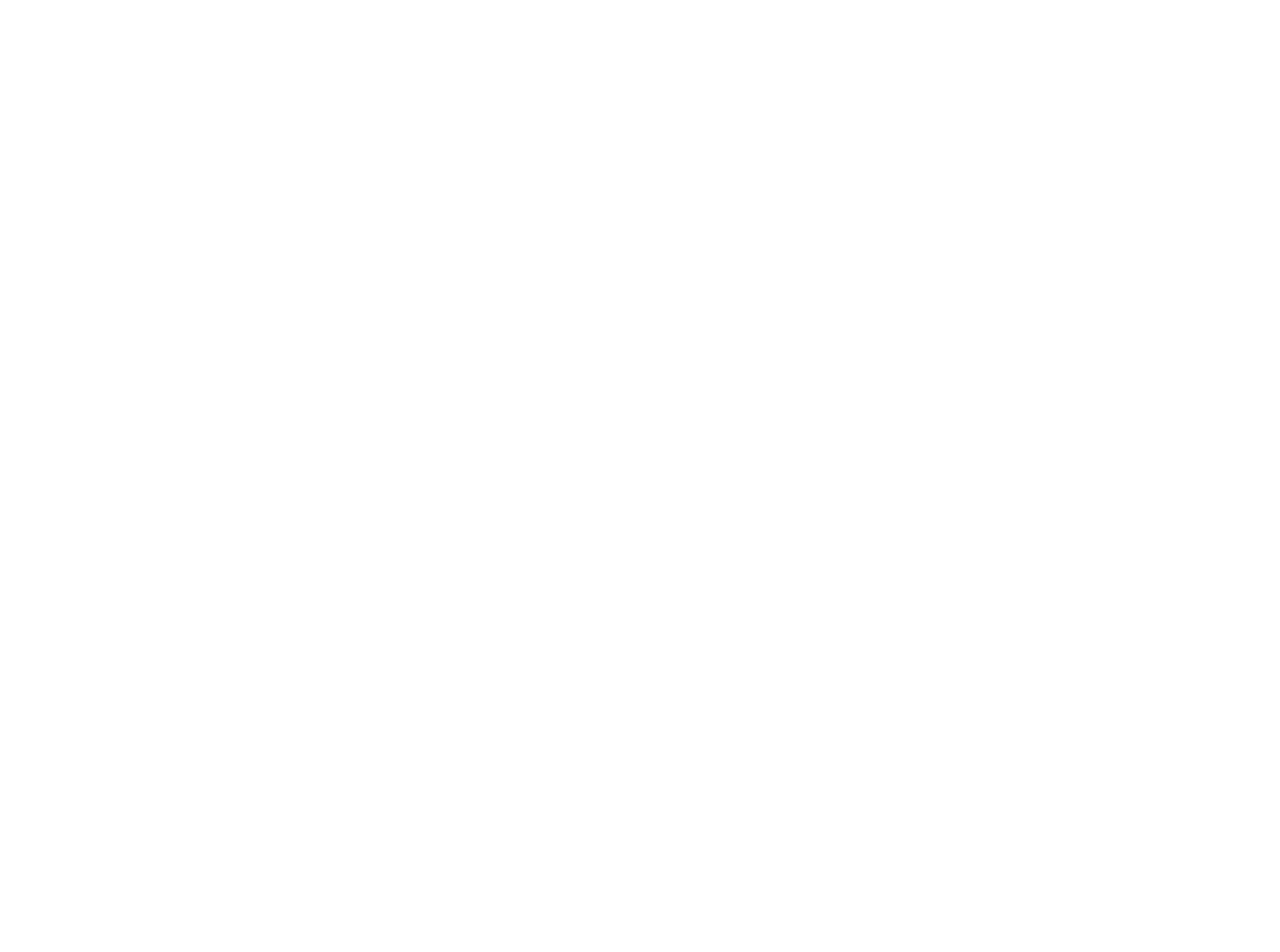
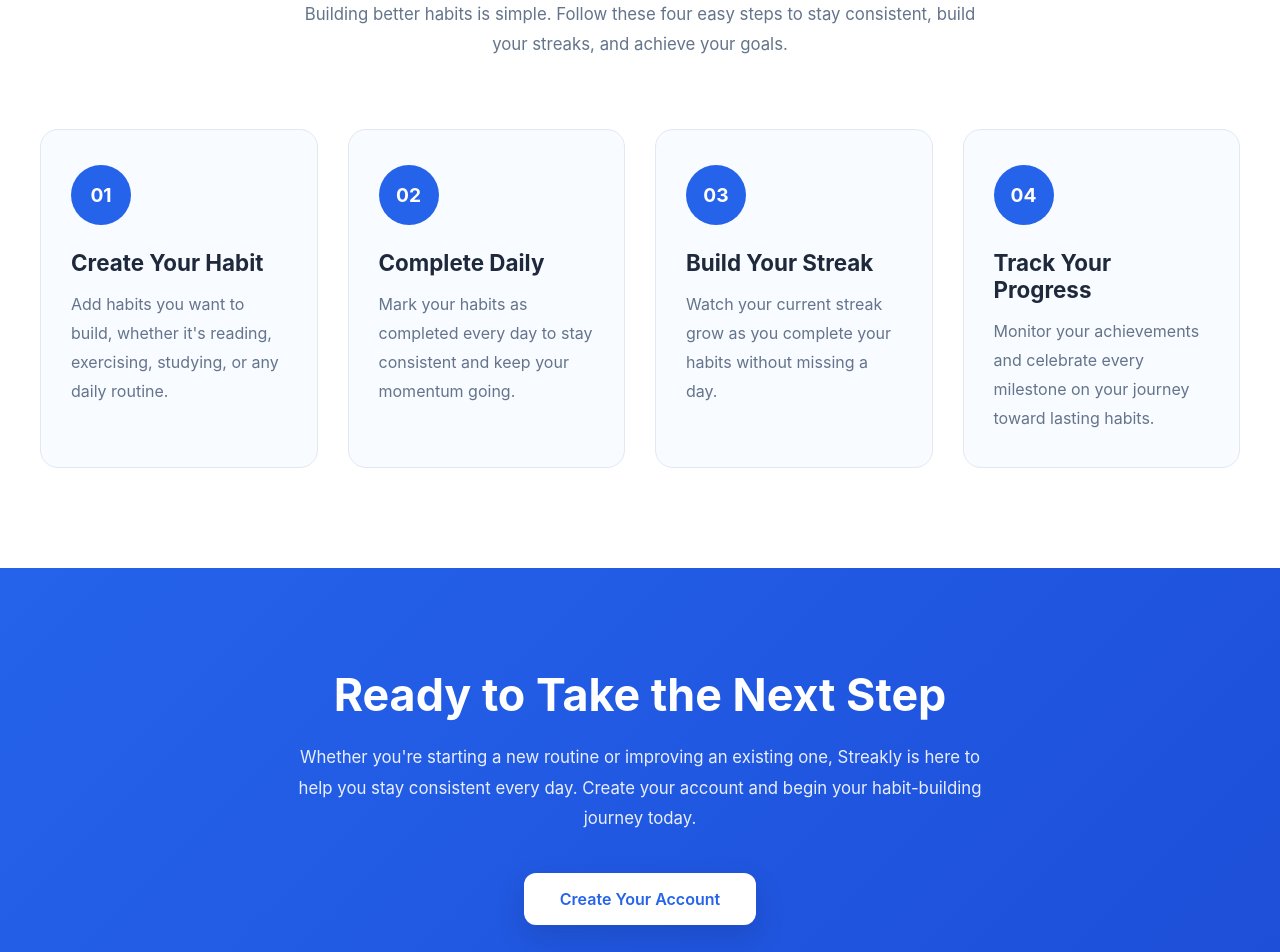
Before and after one commit to Htut-7/habbit_tracker, a React (Vite) app: page / in a window 1280 px wide. Shown: the part 1880-2832 px from the top of the page. Before the commit the page ends 1707 px from the top, so only its background shows below. Built offline with nearby package versions, Linux system fonts and the light colour scheme; no server answers.

Commit message:
feat: add How It Works and Call to Action sections with profile improvements

```diff
--- /dev/null
+++ b/src/Components/CallToAction.jsx
@@ -0,0 +1,20 @@
+import "../Css/CallToAction.css";
+import { Link } from "react-router-dom";
+
+export default function CallToAction() {
+  return (
+    <div className="calltoaction">
+      <div className="calltoaction-container">
+        <h2>Ready to Take the Next Step</h2>
+        <p>
+          Whether you're starting a new routine or improving an existing one,
+          Streakly is here to help you stay consistent every day. Create your
+          account and begin your habit-building journey today.
+        </p>
+        <div className="calltoaction-btn">
+          <Link to="/register">Create Your Account</Link>
+        </div>
+      </div>
+    </div>
+  );
+}
--- /dev/null
+++ b/src/Components/HowItWork.jsx
@@ -0,0 +1,55 @@
+import "../Css/HowItWork.css";
+
+export default function HowItWorks() {
+  return (
+    <section className="how-section">
+      <div className="how-container">
+        <div className="how-header">
+          <h2>How Streakly Works</h2>
+          <p>
+            Building better habits is simple. Follow these four easy steps to
+            stay consistent, build your streaks, and achieve your goals.
+          </p>
+        </div>
+
+        <div className="how-grid">
+          <div className="how-card">
+            <div className="how-number">01</div>
+            <h3>Create Your Habit</h3>
+            <p>
+              Add habits you want to build, whether it's reading, exercising,
+              studying, or any daily routine.
+            </p>
+          </div>
+
+          <div className="how-card">
+            <div className="how-number">02</div>
+            <h3>Complete Daily</h3>
+            <p>
+              Mark your habits as completed every day to stay consistent and
+              keep your momentum going.
+            </p>
+          </div>
+
+          <div className="how-card">
+            <div className="how-number">03</div>
+            <h3>Build Your Streak</h3>
+            <p>
+              Watch your current streak grow as you complete your habits
+              without missing a day.
+            </p>
+          </div>
+
+          <div className="how-card">
+            <div className="how-number">04</div>
+            <h3>Track Your Progress</h3>
+            <p>
+              Monitor your achievements and celebrate every milestone on your
+              journey toward lasting habits.
+            </p>
+          </div>
+        </div>
+      </div>
+    </section>
+  );
+}
--- /dev/null
+++ b/src/Css/CallToAction.css
@@ -0,0 +1,99 @@
+.calltoaction {
+  padding: 100px 20px;
+  background: linear-gradient(135deg, #2563eb, #1d4ed8);
+}
+
+.calltoaction-container {
+  max-width: 900px;
+  margin: 0 auto;
+  text-align: center;
+}
+
+.calltoaction-container h2 {
+  font-size: 2.8rem;
+  font-weight: 700;
+  color: #ffffff;
+  margin-bottom: 20px;
+}
+
+.calltoaction-container p {
+  max-width: 700px;
+  margin: 0 auto 40px;
+  font-size: 1.05rem;
+  line-height: 1.8;
+  color: rgba(255, 255, 255, 0.9);
+}
+
+.calltoaction-btn {
+  display: flex;
+  justify-content: center;
+}
+
+.calltoaction-btn a {
+  display: inline-flex;
+  align-items: center;
+  justify-content: center;
+  padding: 16px 36px;
+  background: #ffffff;
+  color: #2563eb;
+  text-decoration: none;
+  font-size: 1rem;
+  font-weight: 600;
+  border-radius: 12px;
+  transition: all 0.3s ease;
+  box-shadow: 0 12px 30px rgba(15, 23, 42, 0.15);
+}
+
+.calltoaction-btn a:hover {
+  transform: translateY(-4px);
+  background: #eff6ff;
+  box-shadow: 0 18px 40px rgba(15, 23, 42, 0.2);
+}
+
+.calltoaction-btn a:active {
+  transform: translateY(-1px);
+}
+
+@media (max-width: 992px) {
+  .calltoaction {
+    padding: 80px 20px;
+  }
+
+  .calltoaction-container h2 {
+    font-size: 2.3rem;
+  }
+}
+
+@media (max-width: 768px) {
+  .calltoaction-container h2 {
+    font-size: 2rem;
+  }
+
+  .calltoaction-container p {
+    font-size: 1rem;
+  }
+
+  .calltoaction-btn a {
+    width: 100%;
+    max-width: 320px;
+  }
+}
+
+@media (max-width: 480px) {
+  .calltoaction {
+    padding: 70px 16px;
+  }
+
+  .calltoaction-container h2 {
+    font-size: 1.8rem;
+  }
+
+  .calltoaction-container p {
+    font-size: 0.95rem;
+    line-height: 1.7;
+  }
+
+  .calltoaction-btn a {
+    width: 100%;
+  }
+}
--- /dev/null
+++ b/src/Css/HowItWork.css
@@ -0,0 +1,116 @@
+.how-section {
+  padding: 100px 20px;
+  background: #ffffff;
+}
+
+.how-container {
+  max-width: 1200px;
+  margin: 0 auto;
+}
+
+.how-header {
+  max-width: 700px;
+  margin: 0 auto 70px;
+  text-align: center;
+}
+
+.how-header h2 {
+  font-size: 2.8rem;
+  font-weight: 700;
+  color: #1e3a8a;
+  margin-bottom: 18px;
+}
+
+.how-header p {
+  font-size: 1.05rem;
+  line-height: 1.8;
+  color: #64748b;
+}
+
+.how-grid {
+  display: grid;
+  grid-template-columns: repeat(auto-fit, minmax(260px, 1fr));
+  gap: 30px;
+}
+
+.how-card {
+  background: #f8fbff;
+  border: 1px solid #e2e8f0;
+  border-radius: 18px;
+  padding: 35px 30px;
+  transition: all 0.3s ease;
+}
+
+.how-card:hover {
+  transform: translateY(-8px);
+  box-shadow: 0 18px 45px rgba(15, 23, 42, 0.08);
+}
+
+.how-number {
+  width: 60px;
+  height: 60px;
+  background: #2563eb;
+  color: #ffffff;
+  border-radius: 50%;
+  display: flex;
+  align-items: center;
+  justify-content: center;
+  font-size: 1.2rem;
+  font-weight: 700;
+  margin-bottom: 24px;
+}
+
+.how-card h3 {
+  font-size: 1.4rem;
+  color: #1e293b;
+  margin-bottom: 14px;
+}
+
+.how-card p {
+  color: #64748b;
+  line-height: 1.8;
+}
+
+@media (max-width: 992px) {
+  .how-section {
+    padding: 80px 20px;
+  }
+
+  .how-header h2 {
+    font-size: 2.3rem;
+  }
+}
+
+@media (max-width: 768px) {
+  .how-grid {
+    grid-template-columns: 1fr;
+  }
+
+  .how-header h2 {
+    font-size: 2rem;
+  }
+
+  .how-card {
+    padding: 30px 24px;
+  }
+}
+
+@media (max-width: 480px) {
+  .how-section {
+    padding: 70px 16px;
+  }
+
+  .how-header h2 {
+    font-size: 1.8rem;
+  }
+
+  .how-number {
+    width: 55px;
+    height: 55px;
+    font-size: 1.1rem;
+  }
+
+  .how-card h3 {
+    font-size: 1.25rem;
+  }
+}
--- a/src/Css/Profile.css
+++ b/src/Css/Profile.css
@@ -0,0 +1,139 @@
+.profile-page {
+  min-height: 100vh;
+  padding: 100px 20px;
+  background: #f8fbff;
+}
+
+.profile-page-container {
+  max-width: 700px;
+  margin: 0 auto;
+}
+
+.profile-page-container h2 {
+  font-size: 2.8rem;
+  font-weight: 700;
+  color: #1e3a8a;
+  text-align: center;
+  margin-bottom: 18px;
+}
+
+.profile-page-container > p {
+  max-width: 600px;
+  margin: 0 auto 50px;
+  text-align: center;
+  color: #64748b;
+  font-size: 1.05rem;
+  line-height: 1.8;
+}
+
+.profile-page-form {
+  background: #ffffff;
+  border: 1px solid #e2e8f0;
+  border-radius: 20px;
+  padding: 40px;
+  box-shadow: 0 20px 45px rgba(15, 23, 42, 0.06);
+}
+
+.profile-page-form form {
+  display: flex;
+  flex-direction: column;
+}
+
+.profile-page-form label {
+  font-size: 0.95rem;
+  font-weight: 600;
+  color: #1e293b;
+  margin-bottom: 10px;
+}
+
+.profile-page-form input {
+  width: 100%;
+  padding: 15px 18px;
+  border: 1px solid #cbd5e1;
+  border-radius: 12px;
+  outline: none;
+  font-size: 1rem;
+  color: #1e293b;
+  background: #ffffff;
+  transition: all 0.3s ease;
+  margin-bottom: 24px;
+}
+
+.profile-page-form input::placeholder {
+  color: #94a3b8;
+}
+
+.profile-page-form input:focus {
+  border-color: #2563eb;
+  box-shadow: 0 0 0 4px rgba(37, 99, 235, 0.12);
+}
+
+.profile-form-btn {
+  margin-top: 10px;
+}
+
+.profile-form-btn button {
+  width: 100%;
+  border: none;
+  border-radius: 12px;
+  padding: 15px;
+  background: #2563eb;
+  color: #ffffff;
+  font-size: 1rem;
+  font-weight: 600;
+  display: flex;
+  align-items: center;
+  justify-content: center;
+  gap: 10px;
+  cursor: pointer;
+  transition: all 0.3s ease;
+}
+
+.profile-form-btn button:hover {
+  background: #1d4ed8;
+  transform: translateY(-2px);
+}
+
+.profile-form-btn button:active {
+  transform: translateY(0);
+}
+
+@media (max-width: 768px) {
+  .profile-page {
+    padding: 80px 20px;
+  }
+
+  .profile-page-container h2 {
+    font-size: 2.2rem;
+  }
+
+  .profile-page-form {
+    padding: 30px 24px;
+  }
+}
+
+@media (max-width: 480px) {
+  .profile-page {
+    padding: 70px 16px;
+  }
+
+  .profile-page-container h2 {
+    font-size: 1.8rem;
+  }
+
+  .profile-page-container > p {
+    font-size: 1rem;
+  }
+
+  .profile-page-form {
+    padding: 24px 20px;
+  }
+
+  .profile-page-form input {
+    padding: 14px 16px;
+  }
+
+  .profile-form-btn button {
+    padding: 14px;
+  }
+}
--- a/src/Hooks/useComplete.jsx
+++ b/src/Hooks/useComplete.jsx
@@ -108,16 +108,14 @@
 
   const getCurrentStreak = (habbitId) => {
     const habbitCompletion = completions
-      .filter((c) => c.habbitId === habbitId)
+      .filter((c) => c.habbitId === habbitId && c.completedAt)
       .sort((a, b) => b.completedAt.toDate() - a.completedAt.toDate());
 
-    const dates = habbitCompletion
-      .filter((c) => c.completedAt)
-      .map((c) => {
-        const date = c.completedAt.toDate();
-        date.setHours(0, 0, 0, 0);
-        return date;
-      });
+    const dates = habbitCompletion.map((c) => {
+      const date = c.completedAt.toDate();
+      date.setHours(0, 0, 0, 0);
+      return date;
+    });
 
     if (dates.length === 0) {
       return 0;
@@ -131,15 +129,18 @@
     }
 
     let streak = 1;
+
     for (let i = 1; i < dates.length; i++) {
       const previousDate = new Date(dates[i - 1]);
       previousDate.setDate(previousDate.getDate() - 1);
+
       if (dates[i].getTime() === previousDate.getTime()) {
         streak++;
       } else {
         break;
       }
     }
+
     return streak;
   };
 
@@ -154,7 +155,7 @@
       const date = c.completedAt.toDate();
       date.setHours(0, 0, 0, 0);
 
-      return date.getTime() === today.getTime;
+      return date.getTime() === today.getTime();
     });
   };
 
--- a/src/Pages/Home.jsx
+++ b/src/Pages/Home.jsx
@@ -1,11 +1,15 @@
 import Hero from "../Components/Hero";
 import Feature from "../Components/FeatureHabbits";
+import HowItWorks from "../Components/HowItWork";
+import CallToAction from "../Components/CallToAction";
 
 export default function Home() {
   return (
     <div>
       <Hero/>
       <Feature/>
+      <HowItWorks/>
+      <CallToAction/>
     </div>
   )
 }
--- a/src/Router/router.jsx
+++ b/src/Router/router.jsx
@@ -11,6 +11,7 @@
 import Progress from "../Pages/Progress";
 import About from "../Pages/About";
 import Contact from "../Pages/Contact";
+import Profile from "../Pages/Profile";
 
 const router = createBrowserRouter([
   {
@@ -52,6 +53,10 @@
         {
           path: '/contact',
           element: <Contact/>
+        },
+        {
+          path: '/profile',
+          element: <Profile/>
         }
     ]
   },
```
Also changed, not shown: src/Hooks/useProfile.jsx (+10 -0 lines).
